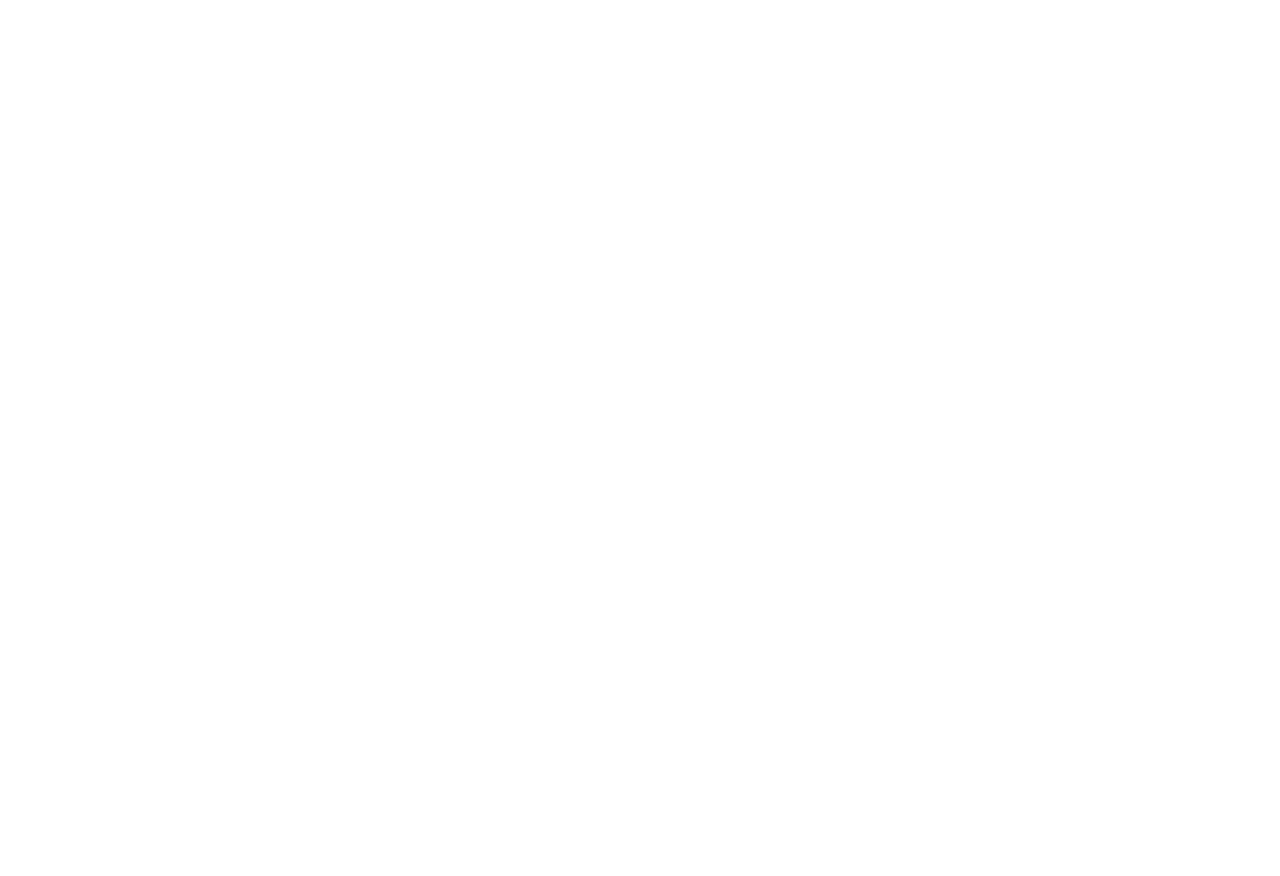
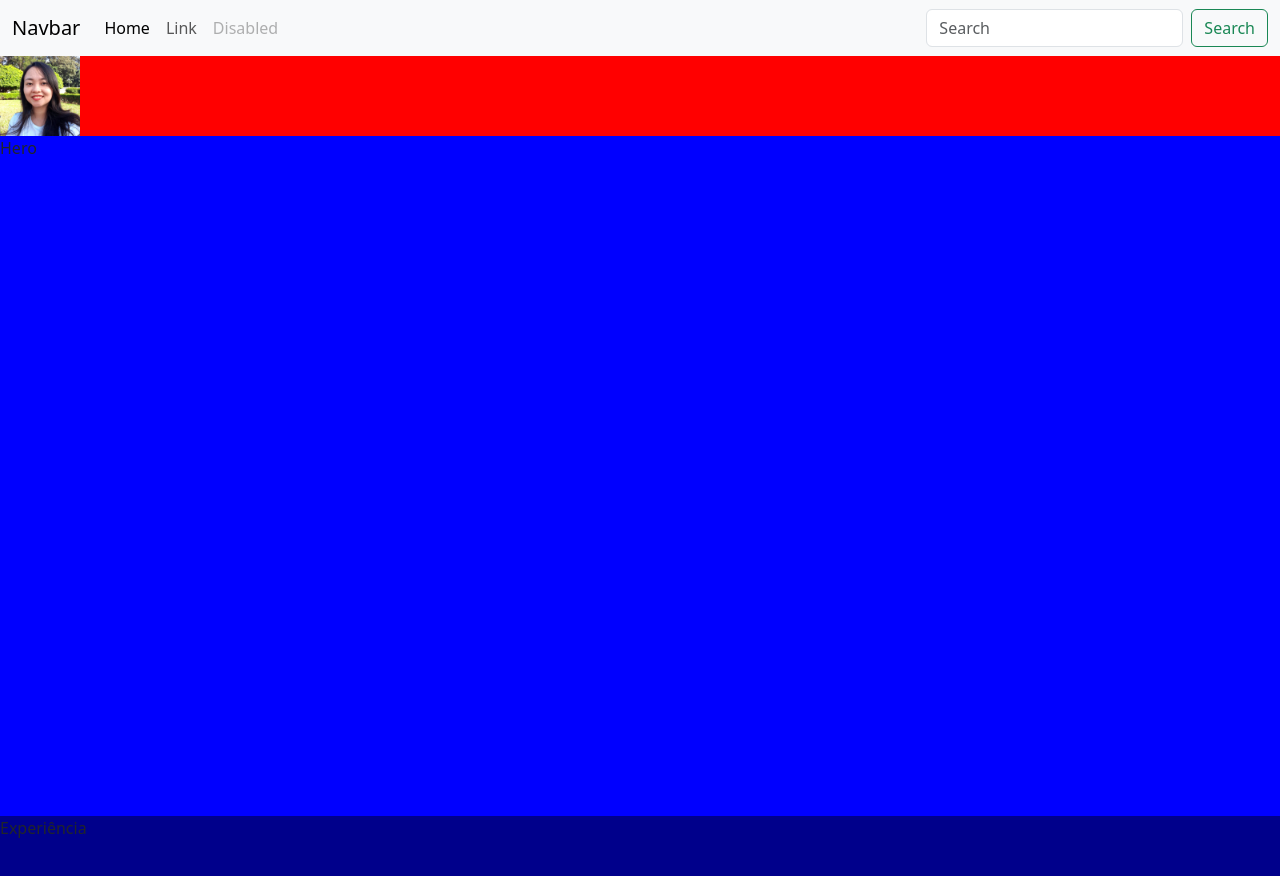
Before and after one commit to IngridOguro/Portfolio, an Angular app: page / in a window 1280 px wide. Shown: the top 876 px of the page. Before the commit the page ends 800 px from the top, so only its background shows below. Built offline with nearby package versions, Linux system fonts and the light colour scheme.

Commit message:
estrutura inicial da home

```diff
--- a/src/app/components/home/home.css
+++ b/src/app/components/home/home.css
@@ -0,0 +1,30 @@
+section{
+  height: 95vh;
+}
+
+#hero{
+  background-color: blue;
+}
+
+#hero > div{
+  height: 10vh;
+  background-color: red;
+}
+
+img{
+  object-fit:cover;
+  height: 100%;
+  width: auto;
+}
+
+#xp{
+  background-color:darkblue;
+}
+
+#projects{
+  background-color:dodgerblue;
+}
+
+#contact{
+  background-color:lightseagreen;
+}
--- a/src/app/components/home/home.html
+++ b/src/app/components/home/home.html
@@ -1,3 +1,23 @@
-<header></header>
-<body></body>
-<footer></footer>
+<header>
+<app-navbar></app-navbar>
+</header>
+<body>
+  <section id="hero">
+    <div>
+      <img src="assets/hero.jpeg" alt="">
+    </div>
+    Hero
+  </section>
+  <section id="xp">
+    Experiência
+  </section>
+  <section id="projects">
+    Projetos
+  </section>
+  <section id="contact">
+    Contato
+  </section>
+</body>
+<footer>
+
+</footer>
--- a/src/app/components/home/home.ts
+++ b/src/app/components/home/home.ts
@@ -1,8 +1,9 @@
 import { Component } from '@angular/core';
+import { Navbar } from '../bootstrap/navbar/navbar';
 
 @Component({
   selector: 'app-home',
-  imports: [],
+  imports: [Navbar],
   templateUrl: './home.html',
   styleUrl: './home.css',
 })
```
